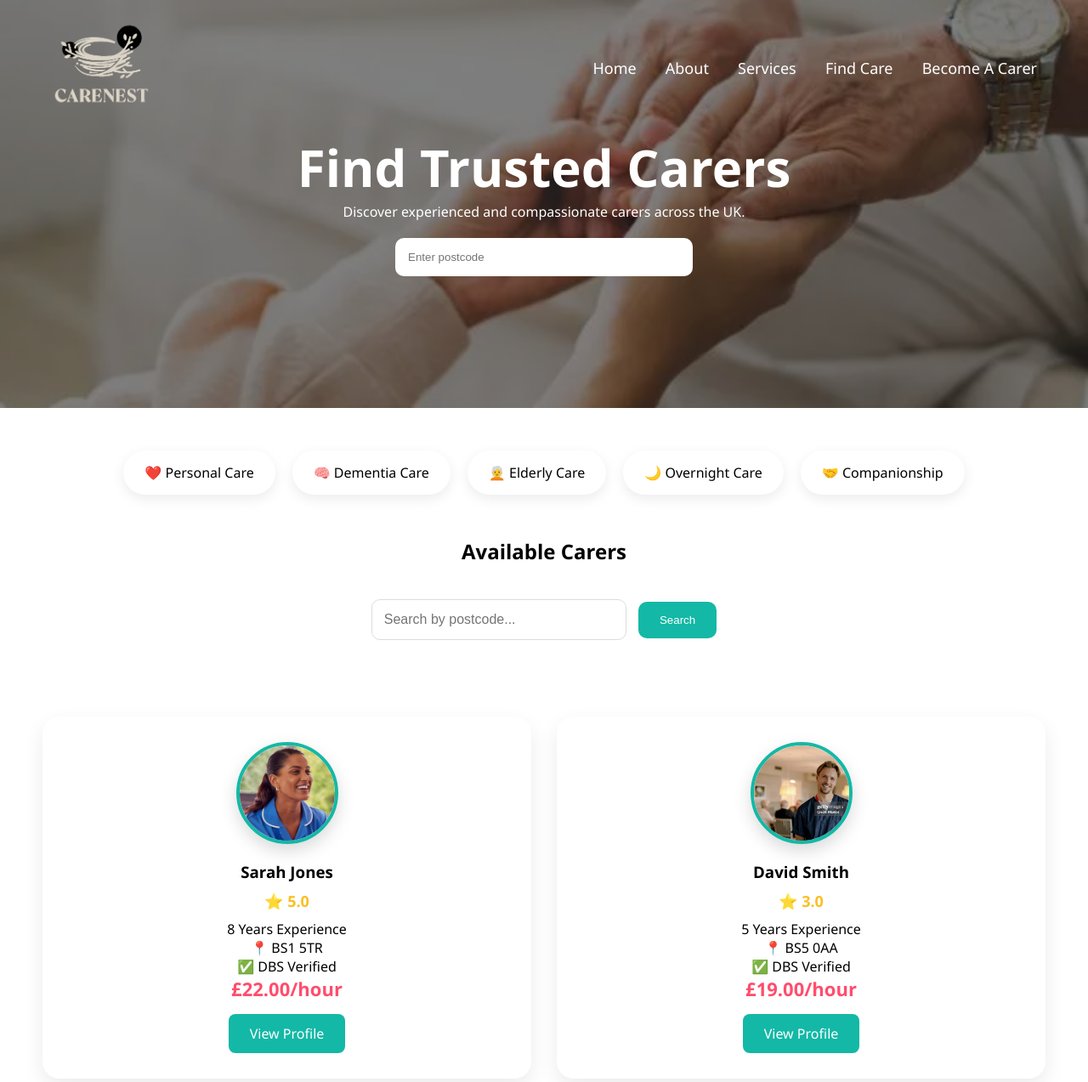
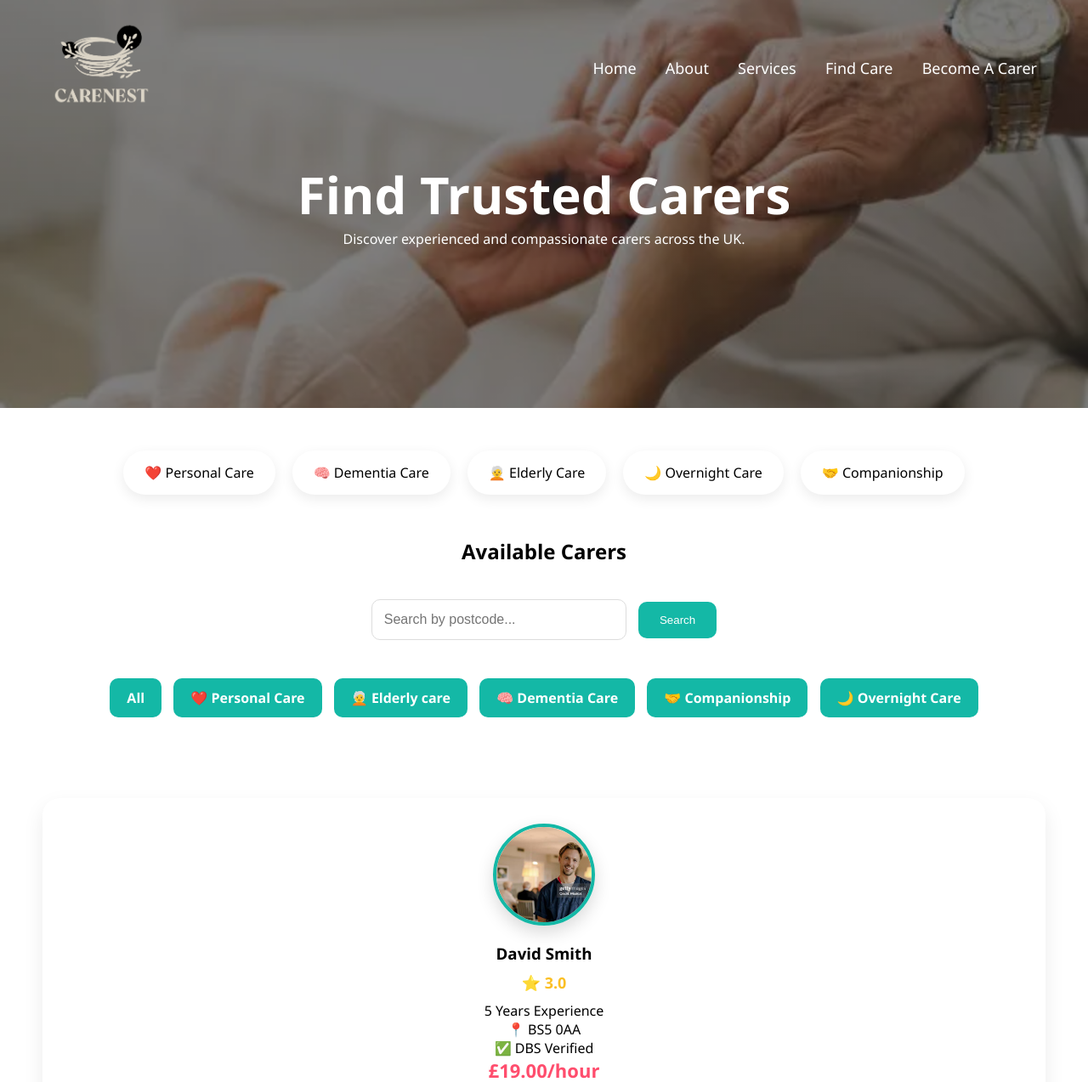
Before and after one commit to Anjujose1106/CareNest, a Django app: a page that uses carers/templates/carers/carer_list.html in a window 1280 px wide. Shown: the top 1273 px of the page at 85% size. Run offline with Django 5.2, Linux system fonts and the light colour scheme; data comes from the database, SQL or seed files in the repository; both versions use the stored data as it was after the commit.

Commit message:
Added no results message for carers

```diff
--- a/carers/models.py
+++ b/carers/models.py
@@ -7,7 +7,18 @@ class Carer(models.Model):
         ('male', 'Male'),
         ('female', 'Female'),
     )
+    CARE_TYPES = (
+        ('Dementia Care', 'Dementia Care'),
+        ('Personal Care', 'Personal Care'),
+        ('Companionship', 'Companionship'),
+        ('Overnight Care', 'Overnight Care'),
+    )
 
+    care_type = models.CharField(
+        max_length=50,
+        choices=CARE_TYPES,
+        default='Personal Care'
+    )
     full_name = models.CharField(max_length=100)
 
     photo = models.ImageField(
--- a/carers/templates/carers/carer_detail.html
+++ b/carers/templates/carers/carer_detail.html
@@ -300,7 +300,7 @@
 
                 <div class="info-box">
                     <span>Care Services</span>
-                    <strong>Personal Support</strong>
+                    <strong>{{ carer.care_type }}</strong>
                 </div>
 
                 <div class="info-box">
--- a/carers/templates/carers/carer_list.html
+++ b/carers/templates/carers/carer_list.html
@@ -194,6 +194,37 @@
 
             margin-bottom:20px;
         }
+        .filter-buttons{
+
+    text-align:center;
+
+    margin:20px 0 40px;
+}
+
+.filter-buttons a{
+
+    display:inline-block;
+
+    margin:5px;
+
+    padding:12px 20px;
+
+    background:#14b8a6;
+
+    color:white;
+
+    text-decoration:none;
+
+    border-radius:10px;
+
+    font-weight:bold;
+}
+
+.filter-buttons a:hover{
+
+    background:#0f766e;
+}
+
 
         .categories{
 
@@ -350,6 +381,25 @@
 
     margin:10px 0;
 }
+    .no-results {
+    grid-column: 1 / -1;
+    text-align: center;
+    background: #f8fafc;
+    padding: 50px;
+    border-radius: 20px;
+    box-shadow: 0 10px 25px rgba(0,0,0,0.08);
+}
+
+.no-results h3 {
+    font-size: 28px;
+    margin-bottom: 10px;
+    color: #0f172a;
+}
+
+.no-results p {
+    color: #64748b;
+    margin-bottom: 25px;
+}
 .how-it-works{
 
     padding:60px 10%;
@@ -453,11 +503,7 @@
             across the UK.
         </p>
 
-        <input
-            type="text"
-            placeholder="Enter postcode"
-            class="search-bar"
-        >
+
 
     </div>
 
@@ -505,6 +551,21 @@
     </form>
 
 </div>
+<div class="filter-buttons">
+
+<a href="/carers/">All</a>
+
+   <a href="/carers/?care_type=Personal%20Care">❤️ Personal Care</a>
+
+   <a href="/carers/?care_type=Personal%20Care">🧑‍🦳 Elderly care</a>
+
+   <a href="/carers/?care_type=Dementia%20Care">🧠 Dementia Care</a>
+
+    <a href="/carers/?care_type=Companionship">🤝 Companionship</a>
+
+    <a href="/carers/?care_type=Overnight%20Care">🌙 Overnight Care</a>
+
+</div>
 <div class="carers-grid">
 
 {% for carer in carers %}
@@ -539,7 +600,15 @@
 </a>
 
     </div>
+    {% empty %}
+            <div class="no-results">
+           <h3>No carers found</h3>
+               <p>Try another postcode or care type.</p>
+             <a href="/carers/" class="view-btn">
+                            View All Carers
+            </a>
 
+            </div>
 {% endfor %}
 
 </div>
--- a/carers/views.py
+++ b/carers/views.py
@@ -5,11 +5,17 @@ def carer_list(request):
 
     carers = Carer.objects.all()
 
-    query = request.GET.get('q')
+    postcode = request.GET.get('q')
+    care_type = request.GET.get('care_type')
 
-    if query:
+    if postcode:
         carers = carers.filter(
-            postcode__icontains=query
+            postcode__icontains=postcode
+        )
+
+    if care_type:
+        carers = carers.filter(
+            care_type=care_type
         )
 
     return render(
```
Also changed, not shown: carers/migrations/0004_carer_care_type.py (added), db.sqlite3.
